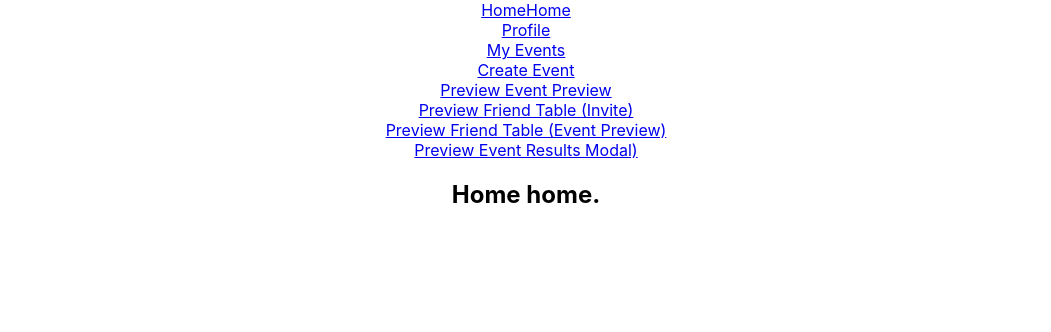
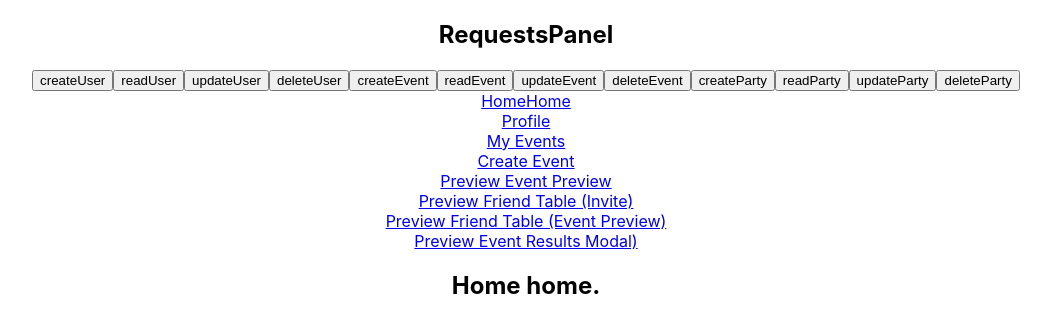
Before and after one commit to dph0718/meetPie, a React (Create React App) app in the folder react/: page / in a window 1280 px wide. Shown: the top 332 px of the page, without its empty margins (114-1165 px from the left). Built offline with nearby package versions, Linux system fonts and the light colour scheme.

Commit message:
Adds Request testing module and attaches requests

```diff
--- a/react/src/App.js
+++ b/react/src/App.js
@@ -14,7 +14,7 @@ import FriendTableInvite from './FriendTableInvite'
 import FriendTableEvent from './FriendTableEvent'
 import EventResultsModal from './EventResultsModal'
 import EventPreview from './EventPreview.js'
-
+import RequestPanel from "./RequestsPanel"
 
 class App extends React.Component {
   constructor(props) {
@@ -29,6 +29,7 @@ class App extends React.Component {
     return (
       <div className="App">
         <Router>
+          <RequestPanel/>
           <div>
             <nav>
               <Link to="/">HomeHome</Link>
--- /dev/null
+++ b/react/src/RequestsPanel.js
@@ -0,0 +1,55 @@
+import React from 'react';
+import axios from "axios";
+import FriendTableEvent from './FriendTableEvent'
+
+class RequestsPanel extends React.Component {
+    constructor(props) {
+        super(props)
+        this.state = {
+
+        }
+    }
+
+
+    submitHandler = (event) => {
+        event.preventDefault()
+        const requestUrl = event.target.getAttribute("data-url")
+        console.log(`Submitting event creation form`);
+        const data = "Request Data"
+
+        axios
+            .post(`/${requestUrl}`, data)
+            .then(response => {
+                console.log(`RESPONSE RECEIVED:`);
+                console.log(response);
+                console.log(`======================`);
+
+            })
+
+    }
+
+    render() {
+        return (
+
+            <>
+                <h2>RequestsPanel</h2>
+                <button onClick={this.submitHandler} data-url="users/createUser">createUser</button>
+                <button onClick={this.submitHandler} data-url="users/readUser">readUser</button>
+                <button onClick={this.submitHandler} data-url="users/updateUser">updateUser</button>
+                <button onClick={this.submitHandler} data-url="users/deleteUser">deleteUser</button>
+                <button onClick={this.submitHandler} data-url="events/createEvent">createEvent</button>
+                <button onClick={this.submitHandler} data-url="events/readEvent">readEvent</button>
+                <button onClick={this.submitHandler} data-url="events/updateEvent">updateEvent</button>
+                <button onClick={this.submitHandler} data-url="events/deleteEvent">deleteEvent</button>
+                <button onClick={this.submitHandler} data-url="parties/createParty">createParty</button>
+                <button onClick={this.submitHandler} data-url="parties/readParty">readParty</button>
+                <button onClick={this.submitHandler} data-url="parties/updateParty">updateParty</button>
+                <button onClick={this.submitHandler} data-url="parties/deleteParty">deleteParty</button>
+
+            </>
+
+        )
+    }
+}
+
+export default RequestsPanel;
```
Also changed, not shown: 1 other file (tests, documents, lock files or other folders).
